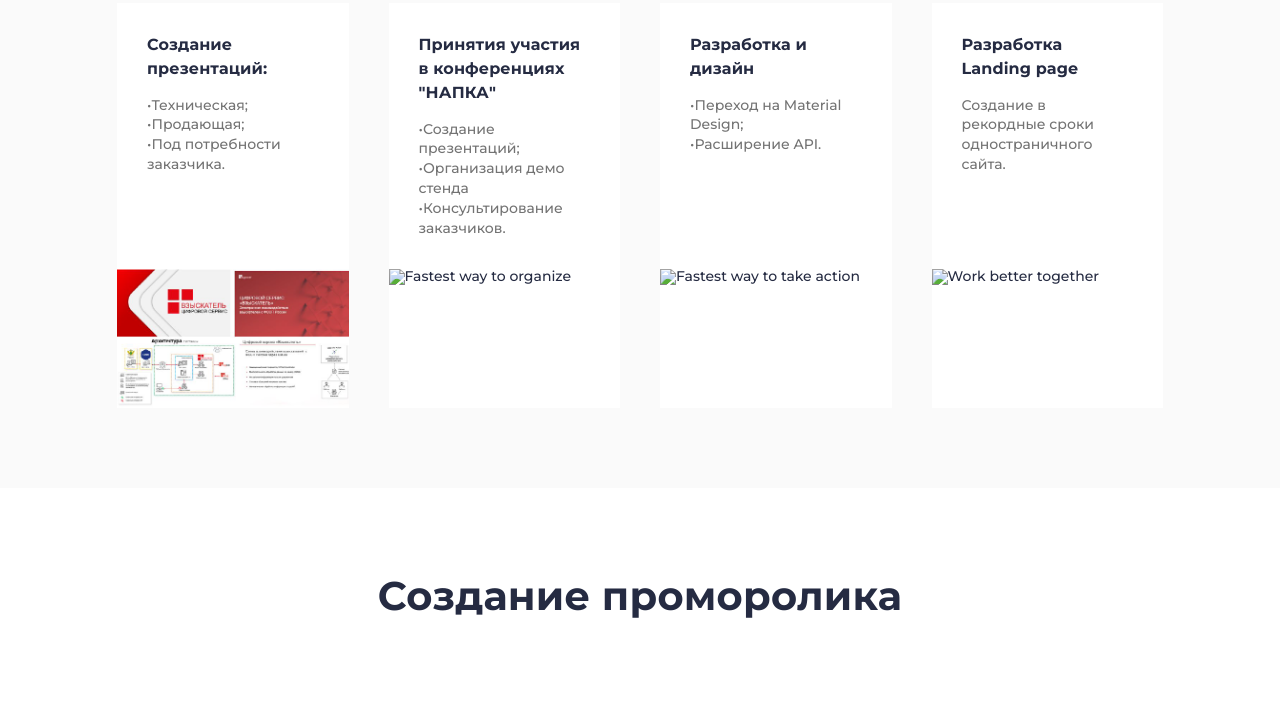
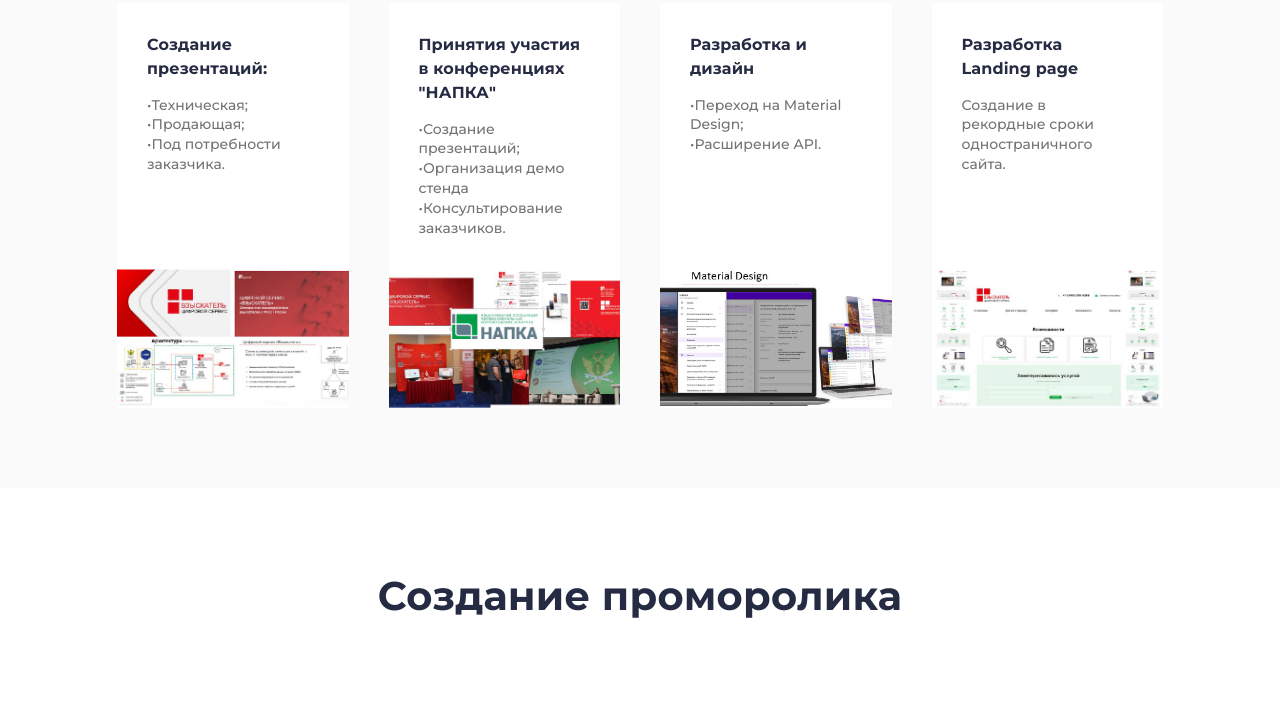
Before and after one commit to Russ-177/product-manager_experience, a plain HTML site: page index.html in a window 1280 px wide. Shown: the part 1718-2421 px from the top of the page. Drawn offline with Linux system fonts and the light colour scheme.

Commit message:
Update index.html

```diff
--- a/index.html
+++ b/index.html
@@ -153,7 +153,7 @@
 										</div>
 									</div>
 									<div class="item-practice__image _ibg">
-										<img src="img/practice/02.jpg" alt="Fastest way to organize">
+										<img src="img/practice/02.png" alt="Fastest way to organize">
 									</div>
 								</article>
 							</div>
@@ -168,7 +168,7 @@
 										</div>
 									</div>
 									<div class="item-practice__image _ibg">
-										<img src="img/practice/03.jpg" alt="Fastest way to take action">
+										<img src="img/practice/03.png" alt="Fastest way to take action">
 									</div>
 								</article>
 							</div>
@@ -183,7 +183,7 @@
 										</div>
 									</div>
 									<div class="item-practice__image _ibg">
-										<img src="img/practice/04.jpg" alt="Work better together">
+										<img src="img/practice/04.png" alt="Work better together">
 									</div>
 								</article>
 							</div>
```
